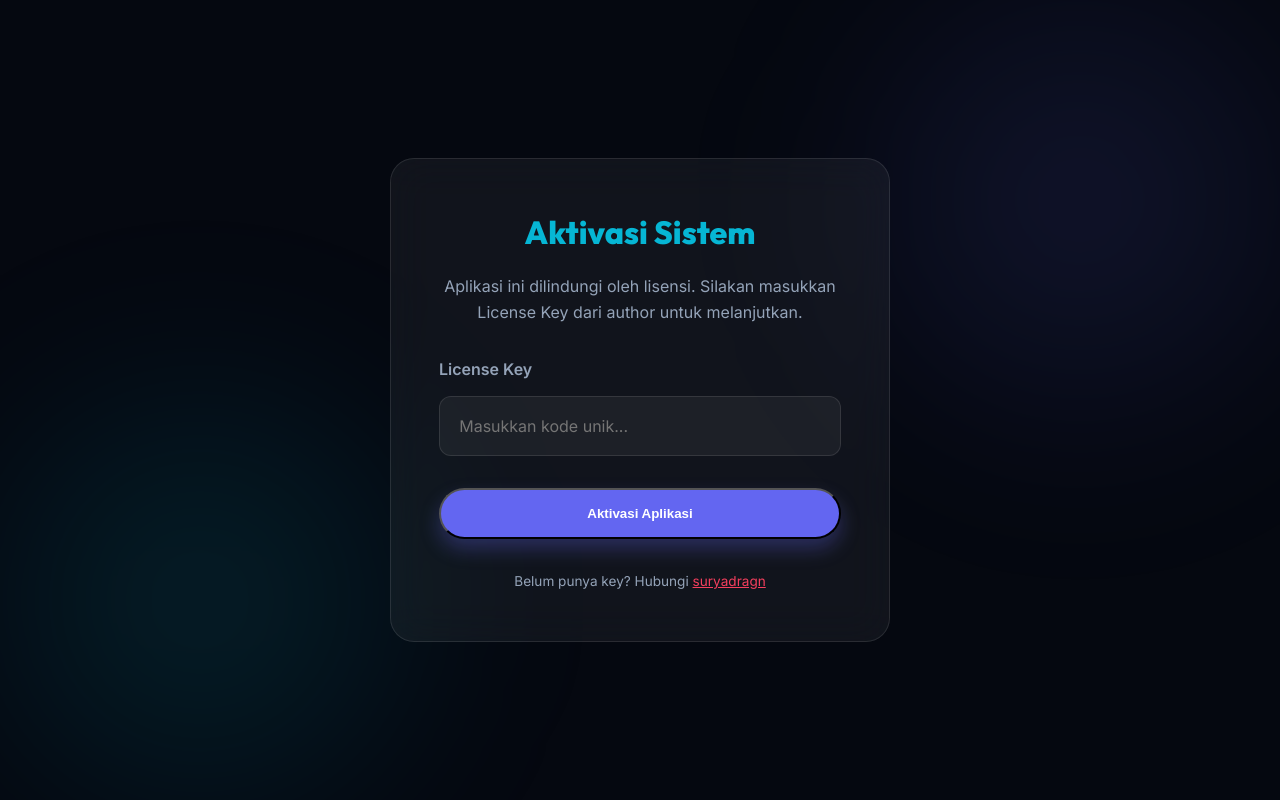
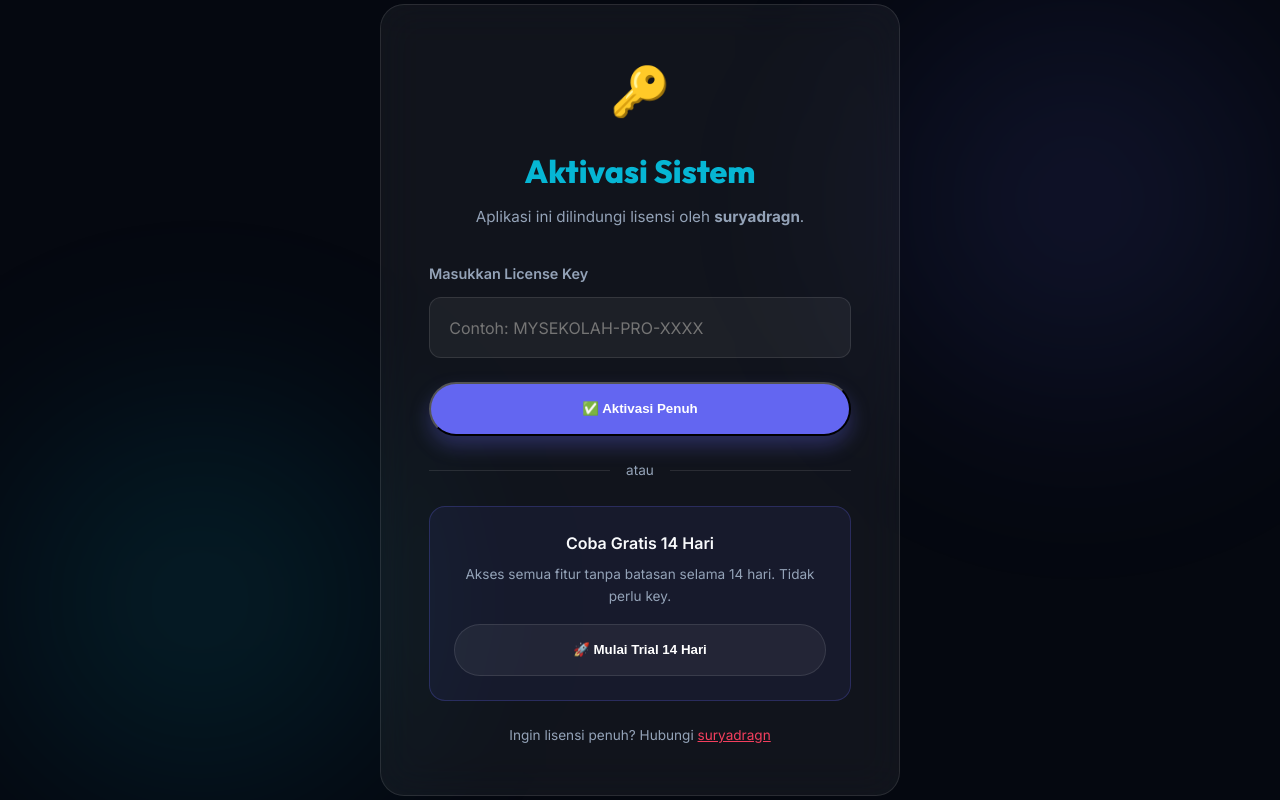
Before and after one commit to suryadragn/mysekolah, a PHP site: page /activate.php in a window 1280 px wide. Run offline with PHP 8.4, Linux system fonts and the light colour scheme; the visitor is signed in with stand-in values (Sample User, id 1); tables that the repository leaves empty or names only in its code hold one stand-in row (values such as "Sample post").

Commit message:
Add 14-day trial system with countdown banner

```diff
--- a/activate.php
+++ b/activate.php
@@ -2,29 +2,56 @@
 require_once 'admin/db.php';
 
 $appName = $_ENV['APP_NAME'] ?? 'MySekolah';
-$masterKey = $_ENV['MASTER_LICENSE_KEY'] ?? 'MYSEKOLAH-PRO-2026';
+$masterKey = $_ENV['MASTER_LICENSE_KEY'] ?? '';
+$trialDays = 14;
 
-// Check if already active
-if (isset($globalSettings['app_status']) && $globalSettings['app_status'] === 'active') {
+$appStatus = $globalSettings['app_status'] ?? 'inactive';
+$trialStartedAt = $globalSettings['trial_started_at'] ?? '';
+
+// Check if already fully active
+if ($appStatus === 'active') {
     redirect('index.php');
 }
 
+// Check if trial is still valid
+if ($appStatus === 'trial' && !empty($trialStartedAt)) {
+    $trialStart = new DateTime($trialStartedAt);
+    $now = new DateTime();
+    $daysUsed = $now->diff($trialStart)->days;
+    if ($daysUsed < $trialDays) {
+        redirect('index.php'); // still valid, let them in
+    }
+    // trial expired — fall through to activation page
+}
+
 $error = '';
+$info = '';
 
+// Handle full activation
 if ($_SERVER['REQUEST_METHOD'] === 'POST' && isset($_POST['activate'])) {
     $inputKey = $_POST['license_key'] ?? '';
 
-    if ($inputKey === $masterKey) {
-        $stmt = $pdo->prepare("UPDATE ms_settings SET s_value = 'active' WHERE s_key = 'app_status'");
-        $stmt->execute();
-
-        $stmt = $pdo->prepare("UPDATE ms_settings SET s_value = ? WHERE s_key = 'app_license_key'");
-        $stmt->execute([$inputKey]);
-
+    if (!empty($masterKey) && $inputKey === $masterKey) {
+        $pdo->exec("UPDATE ms_settings SET s_value = 'active' WHERE s_key = 'app_status'");
+        $pdo->prepare("UPDATE ms_settings SET s_value = ? WHERE s_key = 'app_license_key'")->execute([$inputKey]);
         redirect('index.php');
     } else {
-        $error = "License key tidak valid. Silakan hubungi author.";
+        $error = "License key tidak valid. Silakan hubungi author untuk mendapatkan key resmi.";
     }
+}
+
+// Handle start trial
+if ($_SERVER['REQUEST_METHOD'] === 'POST' && isset($_POST['start_trial'])) {
+    $now = (new DateTime())->format('Y-m-d H:i:s');
+    $pdo->exec("UPDATE ms_settings SET s_value = 'trial' WHERE s_key = 'app_status'");
+    $pdo->prepare("UPDATE ms_settings SET s_value = ? WHERE s_key = 'trial_started_at'")->execute([$now]);
+    redirect('index.php');
+}
+
+// Calculate days left if trial expired
+$trialExpiredMsg = '';
+if ($appStatus === 'trial' && !empty($trialStartedAt)) {
+    $trialExpiredMsg = "Masa trial Anda telah berakhir. Silakan masukkan License Key untuk melanjutkan.";
 }
 ?>
 <!DOCTYPE html>
@@ -48,12 +75,12 @@ if ($_SERVER['REQUEST_METHOD'] === 'POST' && isset($_POST['activate'])) {
             border-radius: 24px;
             border: 1px solid var(--glass-border);
             width: 100%;
-            max-width: 500px;
+            max-width: 520px;
             text-align: center;
             backdrop-filter: blur(20px);
         }
         .form-group {
-            margin-bottom: 2rem;
+            margin-bottom: 1.5rem;
             text-align: left;
         }
         label {
@@ -61,6 +88,7 @@ if ($_SERVER['REQUEST_METHOD'] === 'POST' && isset($_POST['activate'])) {
             margin-bottom: 0.8rem;
             color: var(--text-muted);
             font-weight: 600;
+            font-size: 0.9rem;
         }
         input {
             width: 100%;
@@ -70,6 +98,7 @@ if ($_SERVER['REQUEST_METHOD'] === 'POST' && isset($_POST['activate'])) {
             border-radius: 12px;
             color: white;
             font-size: 1rem;
+            box-sizing: border-box;
         }
         input:focus {
             border-color: var(--primary);
@@ -81,9 +110,30 @@ if ($_SERVER['REQUEST_METHOD'] === 'POST' && isset($_POST['activate'])) {
             color: #ef4444;
             padding: 1rem;
             border-radius: 12px;
-            margin-bottom: 2rem;
+            margin-bottom: 1.5rem;
             border: 1px solid rgba(239, 68, 68, 0.2);
             font-size: 0.9rem;
+        }
+        .divider {
+            display: flex;
+            align-items: center;
+            gap: 1rem;
+            margin: 1.5rem 0;
+            color: var(--text-muted);
+            font-size: 0.85rem;
+        }
+        .divider::before, .divider::after {
+            content: '';
+            flex: 1;
+            height: 1px;
+            background: var(--glass-border);
+        }
+        .trial-box {
+            background: rgba(99, 102, 241, 0.08);
+            border: 1px solid rgba(99, 102, 241, 0.25);
+            border-radius: 16px;
+            padding: 1.5rem;
+            margin-bottom: 1.5rem;
         }
     </style>
 </head>
@@ -92,23 +142,50 @@ if ($_SERVER['REQUEST_METHOD'] === 'POST' && isset($_POST['activate'])) {
     <div class="bg-blob blob-2"></div>
 
     <div class="activation-card">
-        <h1 style="margin-bottom: 1rem; color: var(--secondary);">Aktivasi Sistem</h1>
-        <p style="color: var(--text-muted); margin-bottom: 2rem;">Aplikasi ini dilindungi oleh lisensi. Silakan masukkan License Key dari author untuk melanjutkan.</p>
+        <div style="font-size: 3rem; margin-bottom: 1rem;">🔑</div>
+        <h1 style="margin-bottom: 0.5rem; color: var(--secondary);">Aktivasi Sistem</h1>
+        <p style="color: var(--text-muted); margin-bottom: 2rem; font-size: 0.95rem;">
+            Aplikasi ini dilindungi lisensi oleh <strong>suryadragn</strong>.
+        </p>
 
         <?php if ($error): ?>
             <div class="error-msg"><?php echo $error; ?></div>
         <?php endif; ?>
 
+        <?php if ($trialExpiredMsg): ?>
+            <div class="error-msg"><?php echo $trialExpiredMsg; ?></div>
+        <?php endif; ?>
+
+        <!-- License Key Form -->
         <form action="" method="POST">
             <div class="form-group">
-                <label>License Key</label>
-                <input type="text" name="license_key" placeholder="Masukkan kode unik..." required>
+                <label>Masukkan License Key</label>
+                <input type="text" name="license_key" placeholder="Contoh: MYSEKOLAH-PRO-XXXX">
             </div>
-            <button type="submit" name="activate" class="btn btn-primary" style="width: 100%;">Aktivasi Aplikasi</button>
+            <button type="submit" name="activate" class="btn btn-primary" style="width: 100%; padding: 1.1rem;">
+                ✅ Aktivasi Penuh
+            </button>
         </form>
 
-        <p style="margin-top: 2rem; font-size: 0.85rem; color: var(--text-muted);">
-            Belum punya key? Hubungi <a href="https://github.com/suryadragn" target="_blank" style="color: var(--accent);">suryadragn</a>
+        <?php if (empty($trialStartedAt)): // Only show trial button if never tried before ?>
+        <div class="divider">atau</div>
+
+        <div class="trial-box">
+            <p style="margin: 0 0 0.5rem 0; font-weight: 600;">Coba Gratis <?php echo $trialDays; ?> Hari</p>
+            <p style="margin: 0 0 1rem 0; color: var(--text-muted); font-size: 0.85rem;">
+                Akses semua fitur tanpa batasan selama <?php echo $trialDays; ?> hari. Tidak perlu key.
+            </p>
+            <form action="" method="POST">
+                <button type="submit" name="start_trial" class="btn btn-glass" style="width: 100%; padding: 1.1rem;">
+                    🚀 Mulai Trial <?php echo $trialDays; ?> Hari
+                </button>
+            </form>
+        </div>
+        <?php endif; ?>
+
+        <p style="margin-top: 1.5rem; font-size: 0.85rem; color: var(--text-muted);">
+            Ingin lisensi penuh? Hubungi
+            <a href="https://github.com/suryadragn" target="_blank" style="color: var(--accent);">suryadragn</a>
         </p>
     </div>
 </body>
--- a/admin/db.php
+++ b/admin/db.php
@@ -58,7 +58,24 @@ try {
 // License Activation Check
 $currentFile = basename($_SERVER['PHP_SELF']);
 if ($currentFile !== 'activate.php') {
-    if (!isset($globalSettings['app_status']) || $globalSettings['app_status'] !== 'active') {
+    $appStatus = $globalSettings['app_status'] ?? 'inactive';
+    $trialStartedAt = $globalSettings['trial_started_at'] ?? '';
+    $trialDays = 14;
+    $isAllowed = false;
+
+    if ($appStatus === 'active') {
+        $isAllowed = true;
+    } elseif ($appStatus === 'trial' && !empty($trialStartedAt)) {
+        $trialStart = new DateTime($trialStartedAt);
+        $now = new DateTime();
+        $daysUsed = $now->diff($trialStart)->days;
+        if ($daysUsed < $trialDays) {
+            $isAllowed = true;
+            $GLOBALS['trialDaysLeft'] = $trialDays - $daysUsed;
+        }
+    }
+
+    if (!$isAllowed) {
         $baseDir = dirname($_SERVER['PHP_SELF']);
         $prefix = (basename($baseDir) === 'admin') ? '../' : '';
         redirect($prefix . 'activate.php');
--- a/index.php
+++ b/index.php
@@ -80,6 +80,12 @@ try {
 <body>
     <div class="bg-blob blob-1"></div>
     <div class="bg-blob blob-2"></div>
+
+    <?php if (isset($GLOBALS['trialDaysLeft'])): ?>
+    <div style="background: linear-gradient(90deg, #7c3aed, #4f46e5); color: white; text-align: center; padding: 0.7rem 1rem; font-size: 0.9rem; position: sticky; top: 0; z-index: 9999;">
+        ⏳ Mode Trial — <strong><?php echo $GLOBALS['trialDaysLeft']; ?> hari tersisa</strong>. Untuk aktivasi penuh, hubungi <a href="https://github.com/suryadragn" target="_blank" style="color: #c4b5fd; font-weight: bold;">suryadragn</a>.
+    </div>
+    <?php endif; ?>
 
     <nav>
         <div class="logo">
```
